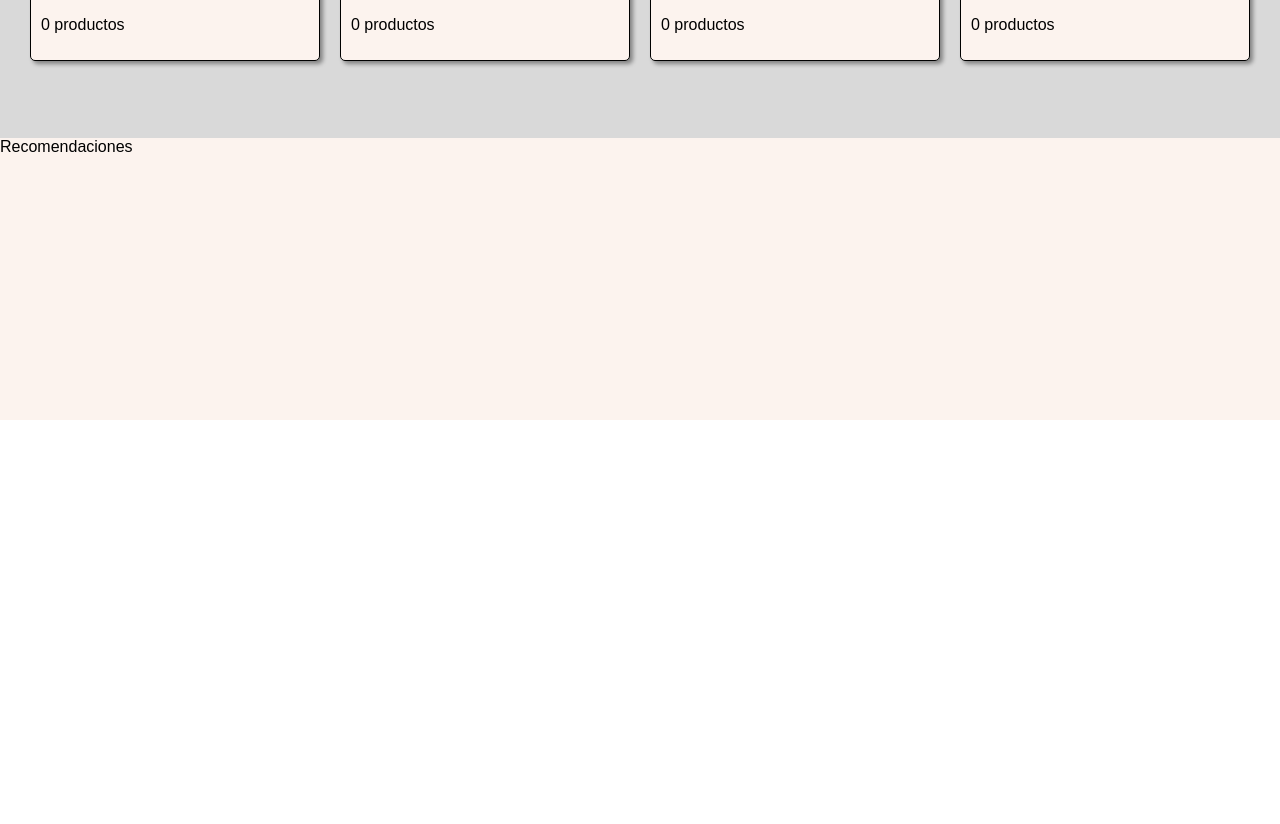
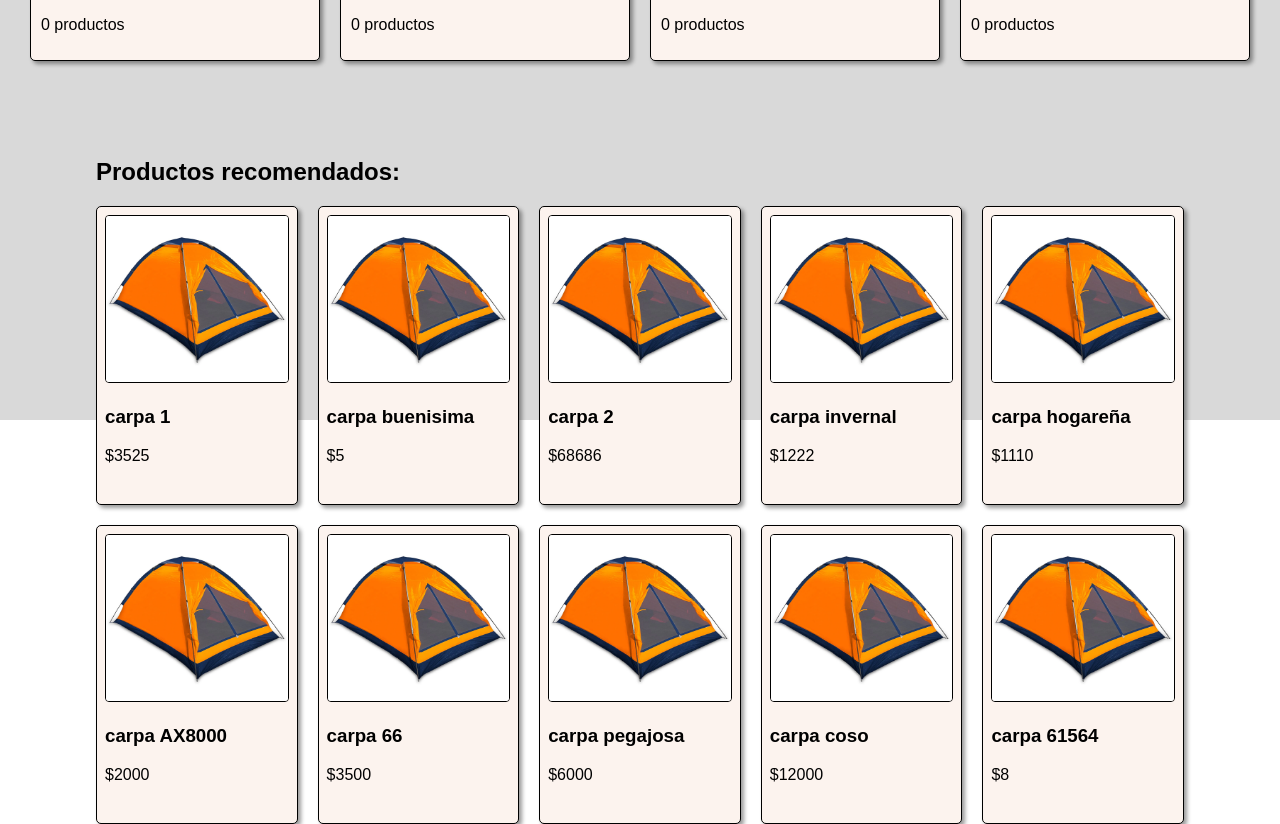
Before and after one commit to ManuLoiacono/G5---integrador, a React (Create React App) app in the folder cra-integrador/: page / in a window 1280 px wide. Shown: the part 380-1204 px from the top of the page. Before the commit the page ends 800 px from the top, so only its background shows below. Built offline with nearby package versions, Linux system fonts and the light colour scheme; a web font is replaced by a local one.

Commit message:
funcionalidad de recomendados

```diff
--- a/cra-integrador/src/Routes/Home.jsx
+++ b/cra-integrador/src/Routes/Home.jsx
@@ -2,7 +2,7 @@ import React from "react";
 import Buscador from "../components/Buscador";
 import Categorias from "../components/Categorias";
 import Header from "../components/Header";
-import Recomendaciones from "../components/Recomendaciones";
+import Recomendados from "../components/Recomendados";
 import style from "../Styles/app.css";
 
 function Home() {
@@ -13,7 +13,7 @@ function Home() {
             <div className="home">
                 <Buscador/>
                 <Categorias/>
-                <Recomendaciones/>
+                <Recomendados/>
             </div>
         </>
     )
--- a/cra-integrador/src/Styles/app.css
+++ b/cra-integrador/src/Styles/app.css
@@ -60,6 +60,7 @@ header div button{
     justify-content: center;
 
 }
+
 .buscador h2{
     margin:auto;
     text-align: center;
@@ -119,12 +120,29 @@ header div button{
 
 }
 /*GALERIA DE CATEGORIAS*/
-.recomendaciones{
-    background-color: var(--color-gris1);
-    height:40%;
+/*RECOMENDADOS*/
+#section-recomendados{
+    width: 85vw;
+}
+.recomendados{
+    display: grid;
+    grid-template-columns: repeat(5, 1fr);
+    gap: 20px 20px;
+}
+.card{
+border: 1px black solid;
+border-radius: 5px;
+box-shadow: 3px 3px 4px 0px rgba(0, 0, 0, 0.4);
+background-color: var(--color-gris1);
+padding: 8px;
+}
+.card img{
     width: 100%;
+    height: 60%;
+    border-radius: 4px;
+    border: 1px black solid;
 }
-
+/*RECOMENDADOS*/
 
 @media(max-width: 700px){
 .logo{
--- a/cra-integrador/src/components/Recomendaciones.jsx
+++ /dev/null
@@ -1,11 +0,0 @@
-import React from 'react'
-
-const Recomendaciones = () => {
-  return (
-    <div className='recomendaciones'>
-        Recomendaciones
-    </div>
-  )
-}
-
-export default Recomendaciones
--- /dev/null
+++ b/cra-integrador/src/components/Recomendados.jsx
@@ -0,0 +1,54 @@
+import Card from "./Card";
+import { useState , useEffect } from "react";
+import imgCarpa from '../img/carpa-playera.jpg'
+
+function Galeria() {
+   const [productos,setProductos]=useState([])
+   useEffect(() => {
+    const obtenerProductos = async () => {
+        try {
+          const response = await fetch(/*ACA VA LA LLAMADA A LA API */);
+
+          if (!response.ok) {
+            throw new Error('Error al obtener datos de la API');
+          }
+
+          const data = await response.json();
+          setProductos(data);
+        } catch (error) {
+          console.error('Error:', error);
+        }
+      };
+
+    obtenerProductos();
+    }, [])
+          /*ARRAY DE PRODUCTOS DE EJEMPLO: */
+          const productosEjemplo=
+          [{id:1, img:imgCarpa, nombre:"carpa 1", precio:"3525"},
+          {id:2, img:imgCarpa, nombre:"carpa buenisima", precio:"5"},
+          {id:3, img:imgCarpa, nombre:"carpa 2", precio:"68686"},
+          {id:4, img:imgCarpa, nombre:"carpa invernal", precio:"1222"},
+          {id:5, img:imgCarpa, nombre:"carpa hogareña", precio:"1110"},
+          {id:6, img:imgCarpa, nombre:"carpa AX8000", precio:"2000"},
+          {id:7, img:imgCarpa, nombre:"carpa 66", precio:"3500"},
+          {id:8, img:imgCarpa, nombre:"carpa pegajosa", precio:"6000"},
+          {id:9, img:imgCarpa, nombre:"carpa coso", precio:"12000"},
+          {id:10, img:imgCarpa, nombre:"carpa 61564", precio:"8"}
+          ]
+
+
+    return(
+        <section id="section-recomendados">
+      <h2>Productos recomendados:</h2>
+      <div className="recomendados">
+        {/* CAMBIAR ARRAY CUANDO YA ESTÉ LA API*/}
+        {productosEjemplo.map((producto) => (
+          <Card key={producto.id} detalle={producto} />
+        ))}
+      </div>
+    </section>
+
+    )
+
+}
+export default Galeria
```
Also changed, not shown: cra-integrador/src/components/Galeria.jsx (deleted, +0 -37 lines), cra-integrador/src/img/carpa-playera.jpg (added).
